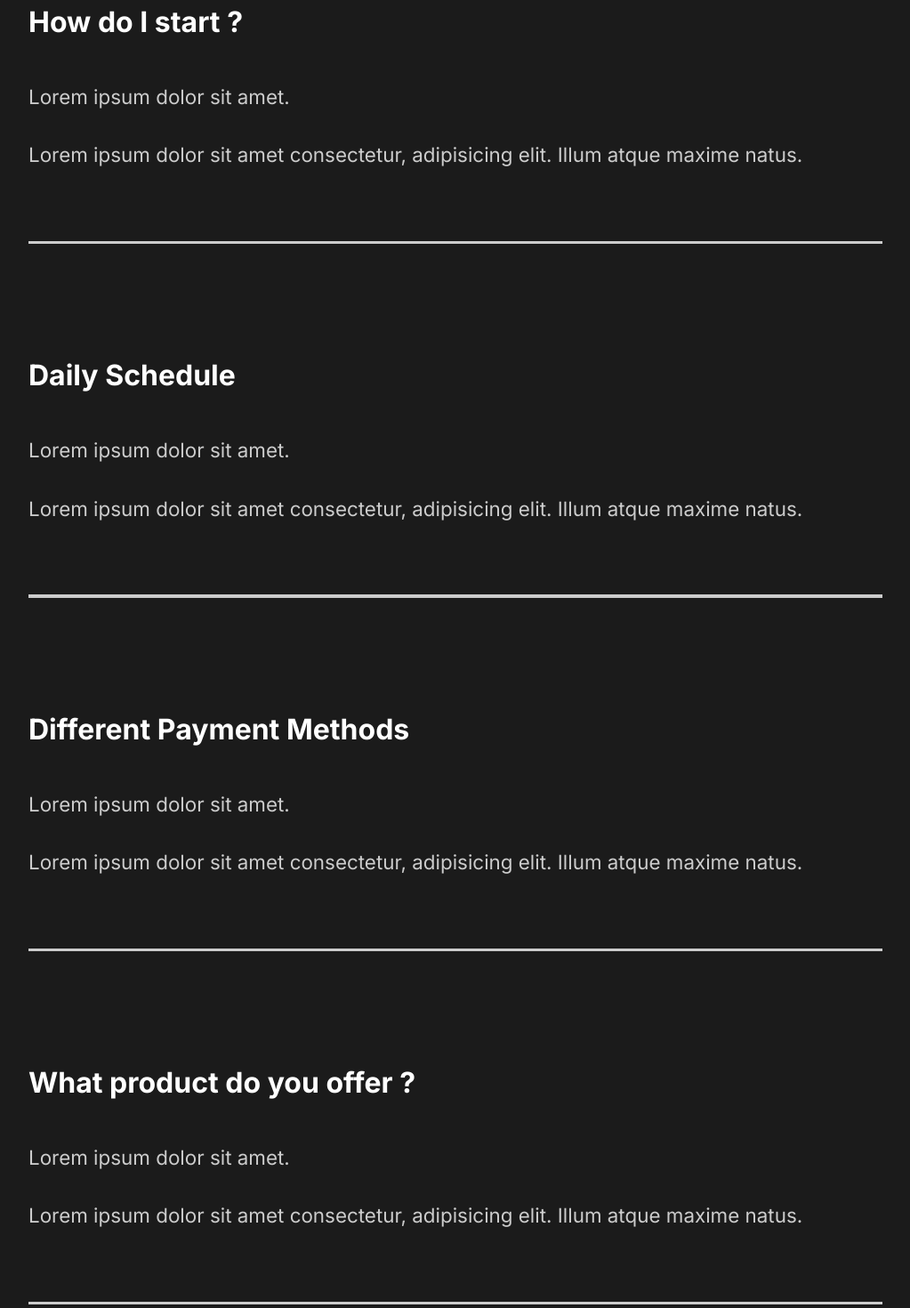
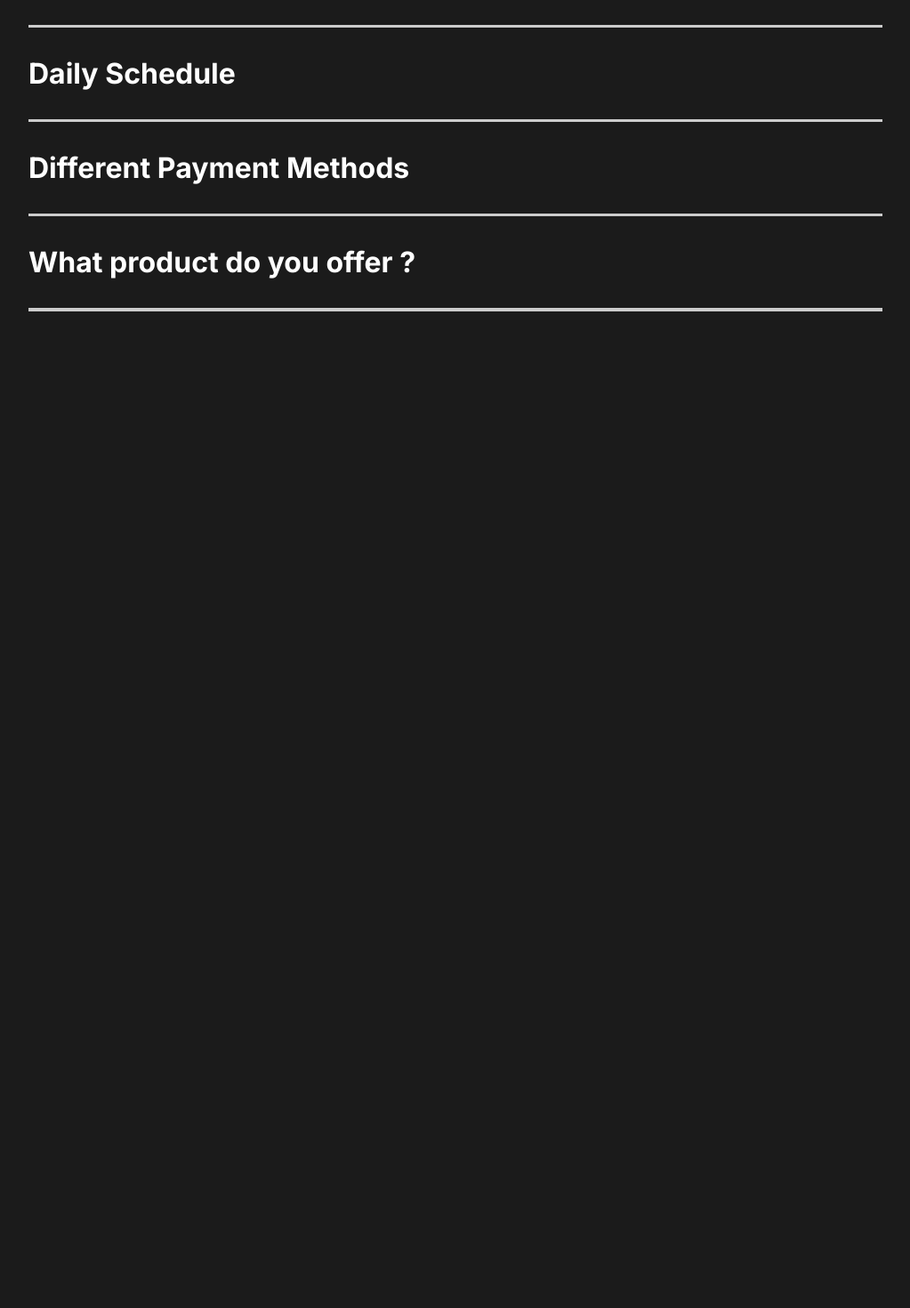
Before and after one commit to harshpandey002/react-demo-portfolio, a React (Create React App) app: page / in a window 1280 px wide. Shown: the part 2460-3930 px from the top of the page at 89% size, without its empty margins (128-1151 px from the left). After the commit the page ends 2922 px from the top, so only its background shows below. Built offline with nearby package versions, Linux system fonts and the light colour scheme.

Commit message:
Reusable Toggle Component

```diff
--- a/src/components/Faq.js
+++ b/src/components/Faq.js
@@ -1,5 +1,7 @@
 import styled from "styled-components";
 import { AboutSec } from "../style";
+import Toggle from "./Toggle";
+import { AnimateSharedLayout } from "framer-motion";
 
 const Faq = () => {
   return (
@@ -8,8 +10,8 @@ const Faq = () => {
         <h2>
           Any Questions <span>FAQ</span>
         </h2>
-        <div className="question">
-          <h4>How do I start ?</h4>
+        <AnimateSharedLayout>
+          <Toggle title="How do I start ?">
             <div className="answer">
               <p>Lorem ipsum dolor sit amet.</p>
               <p>
@@ -17,10 +19,8 @@ const Faq = () => {
                 atque maxime natus.
               </p>
             </div>
-          <div className="faq-line" />
-        </div>
-        <div className="question">
-          <h4>Daily Schedule</h4>
+          </Toggle>
+          <Toggle title="Daily Schedule">
             <div className="answer">
               <p>Lorem ipsum dolor sit amet.</p>
               <p>
@@ -28,10 +28,8 @@ const Faq = () => {
                 atque maxime natus.
               </p>
             </div>
-          <div className="faq-line" />
-        </div>
-        <div className="question">
-          <h4>Different Payment Methods</h4>
+          </Toggle>
+          <Toggle title="Different Payment Methods">
             <div className="answer">
               <p>Lorem ipsum dolor sit amet.</p>
               <p>
@@ -39,10 +37,8 @@ const Faq = () => {
                 atque maxime natus.
               </p>
             </div>
-          <div className="faq-line" />
-        </div>
-        <div className="question">
-          <h4>What product do you offer ?</h4>
+          </Toggle>
+          <Toggle title="What product do you offer ?">
             <div className="answer">
               <p>Lorem ipsum dolor sit amet.</p>
               <p>
@@ -50,8 +46,8 @@ const Faq = () => {
                 atque maxime natus.
               </p>
             </div>
-          <div className="faq-line" />
-        </div>
+          </Toggle>
+        </AnimateSharedLayout>
       </FAQ>
     </>
   );
--- /dev/null
+++ b/src/components/Toggle.js
@@ -0,0 +1,15 @@
+import { useState } from "react";
+import { motion } from "framer-motion";
+
+const Toggle = ({ children, title }) => {
+  const [toggle, setToggle] = useState(false);
+  return (
+    <motion.div layout onClick={() => setToggle(!toggle)}>
+      <motion.h4 layout>{title}</motion.h4>
+      {toggle ? children : ""}
+      <div className="faq-line" />
+    </motion.div>
+  );
+};
+
+export default Toggle;
```
Also changed, not shown: 1 other file (tests, documents, lock files or other folders). Lines whose indentation alone changed are shown as unchanged.
